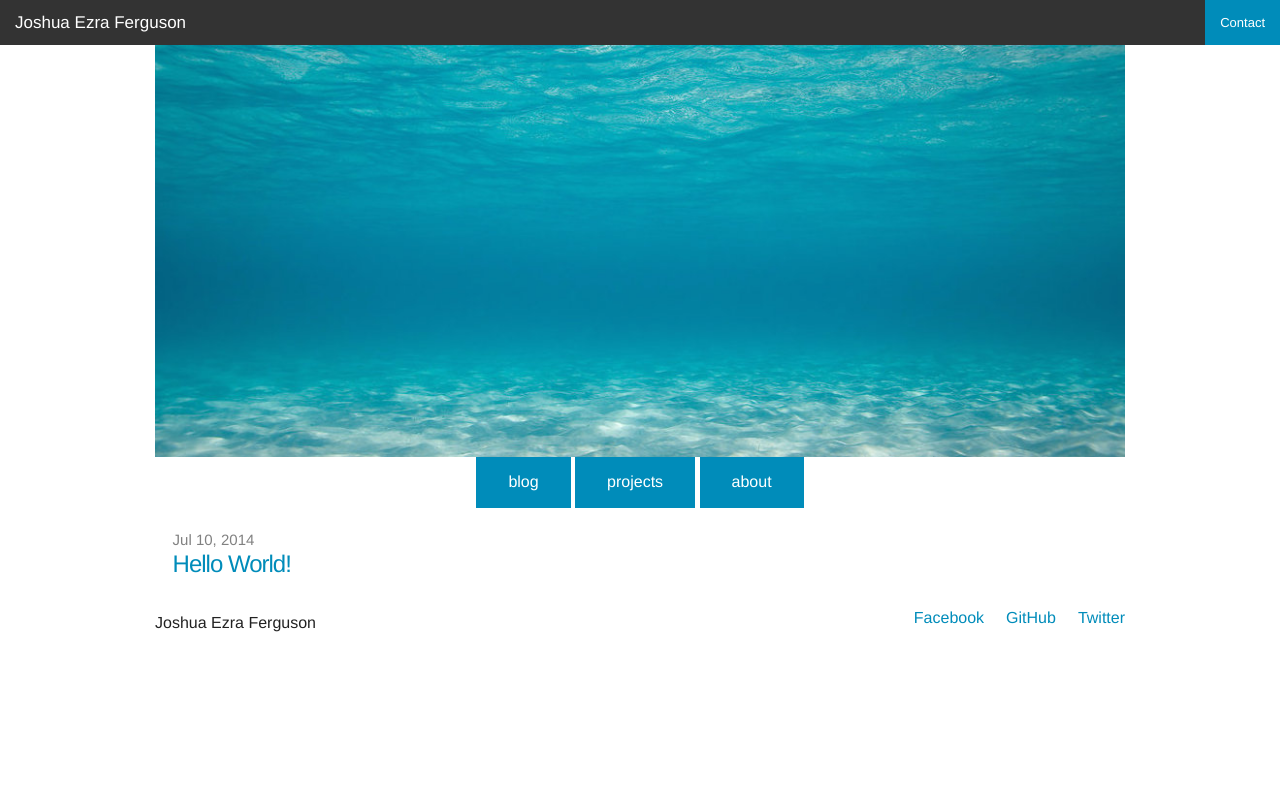
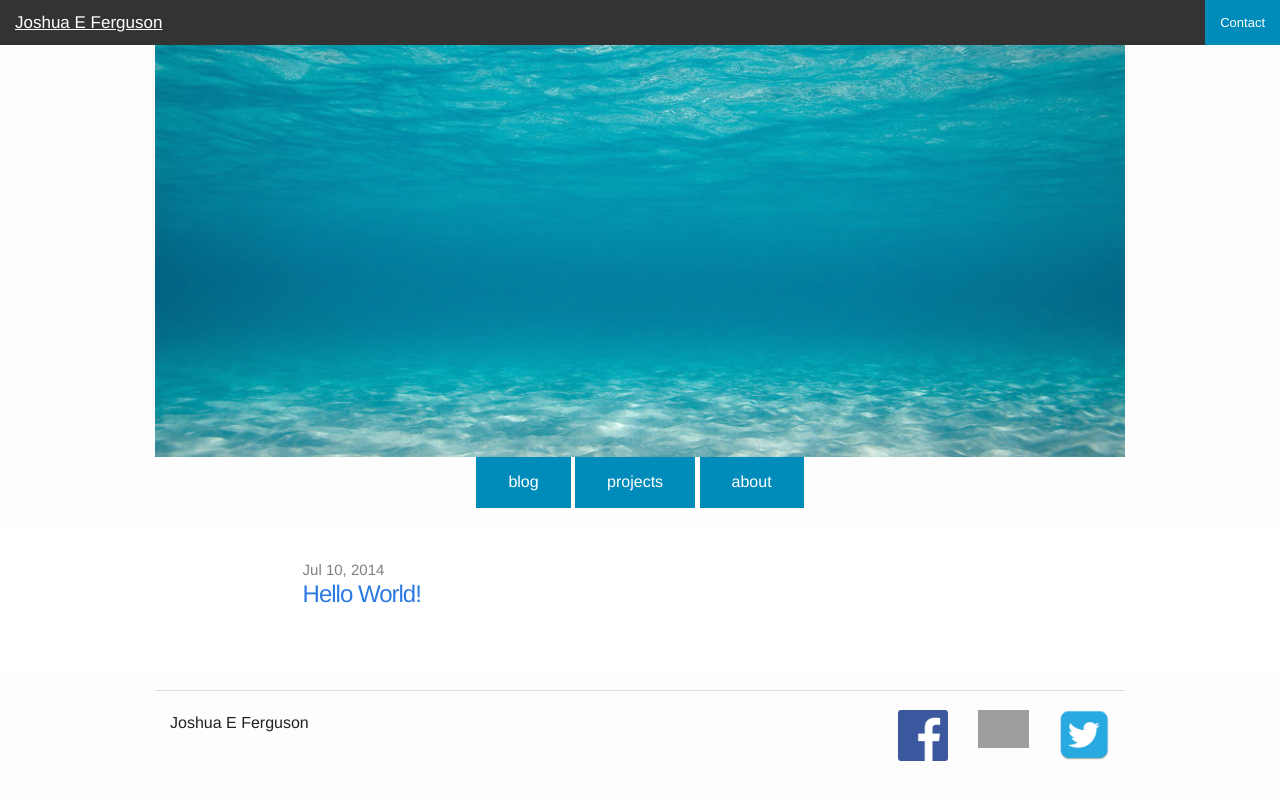
Before and after one commit to jeferguson/jeferguson.github.io, a Jekyll site: the page built from index.html, in a window 1280 px wide. Shown: the top 800 px of the page. Built offline with Jekyll 4.4.1, drawn with Linux system fonts in a browser that asks for light colours; grey boxes are pictures that could not be loaded.

Commit message:
updated footer, still need to apply color change

```diff
--- a/_includes/footer.html
+++ b/_includes/footer.html
@@ -1,25 +1,22 @@
 <!-- Here is where we need to put a footer -->
   <!-- need to add some custom css for the footer, this is pretty try -->
 
-  	<footer>
-	  <div class ="row">
-	    <div class = "small-6 columns">
-	      <p>Joshua Ezra Ferguson</p>
-	    </div>
-	    <div class = "small-6 columns">
-	      <div class="inline-list right">
-	        <li>
-	          <a href="#">Facebook</a>
-	        </li>
-	        <li>
-	          <a href="#">GitHub</a>
-	        </li>
-	        <li>
-	          <a href="#">Twitter</a>
-	        </li>
-	      </div>
-	    </div>
-	  </div>
-	</footer>
+    <footer class = "row">
+      <div class = "large-12 columns"><hr/>
+        <div class = "large-9 columns">
+          <p>Joshua E Ferguson</p>
+        </div>
+        <div class = "large-1 columns">
+            <a href="https://www.facebook.com/joshf3rguson"><img src="img/fb.png" width="100%" height="100%"></a>
+        </div>
+        <div class = "large-1 columns">
+            <a href="https://github.com/jeferguson"><img src="img/Octocat.png" width="100%" height="100%"></a>
+        </div>
+        <div class = "large-1 columns">
+            <a href="https://twitter.com/JoshuaFerguso10"><img src="img/twitter-icon.png" width="100%" height="100%"></a>
+        </div>
+      </div>
 
-	</footer>
+
+    </div>
+  </footer>
--- a/_includes/head.html
+++ b/_includes/head.html
@@ -5,5 +5,7 @@
     <meta name="viewport" content="width=device-width, initial-scale=1.0" />
     <title>Josh Ferguson</title>
     <link rel="stylesheet" href="css/foundation.css" />
+    <link rel="stylesheet" href="css/main.css" />
+
     <script src="js/vendor/modernizr.js"></script>
 </head>
--- a/_includes/header.html
+++ b/_includes/header.html
@@ -3,7 +3,7 @@
    <nav class="top-bar" data-topbar>
     <ul class="title-area">
       <li class="name">
-        <h1><a href="#">Joshua Ezra Ferguson</a></h1>
+        <h1><a href="#">Joshua E Ferguson</a></h1>
       </li>
        <!-- Remove the class "menu-icon" to get rid of menu icon. Take out "Menu" to just have icon alone -->
     </ul>
--- a/_layouts/default.html
+++ b/_layouts/default.html
@@ -6,8 +6,6 @@
 
   <body>
 
-
-  <body>
 
 
   {% include header.html %}
```
Also changed, not shown: _layouts/post.html (+21 -7 lines), img/view-source foundation.zurb.com templates boxy.html (added, +3 -0 lines), img/fb.png (added), img/github.gif (added), img/twitter-icon.png (added), 10 other files.
